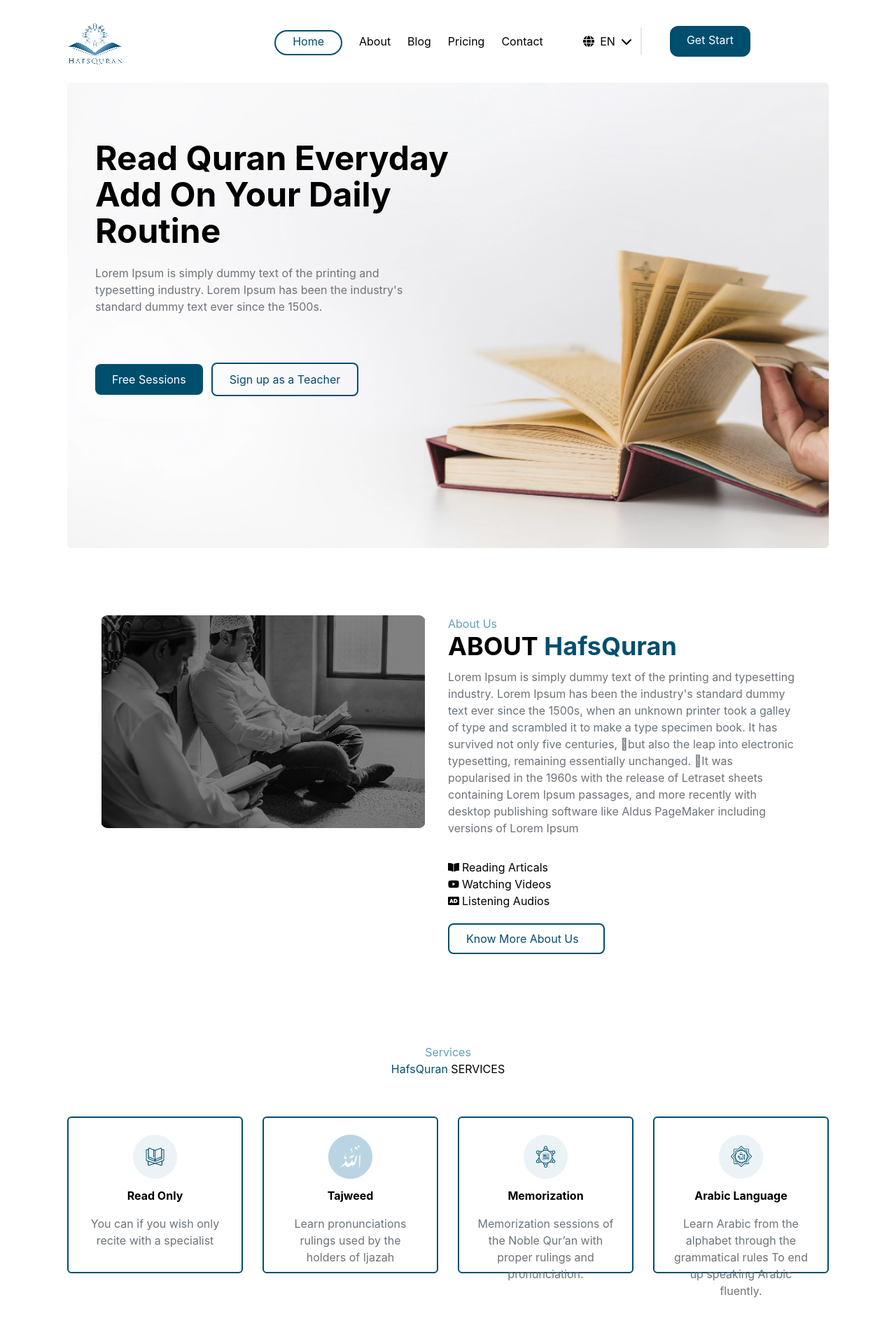
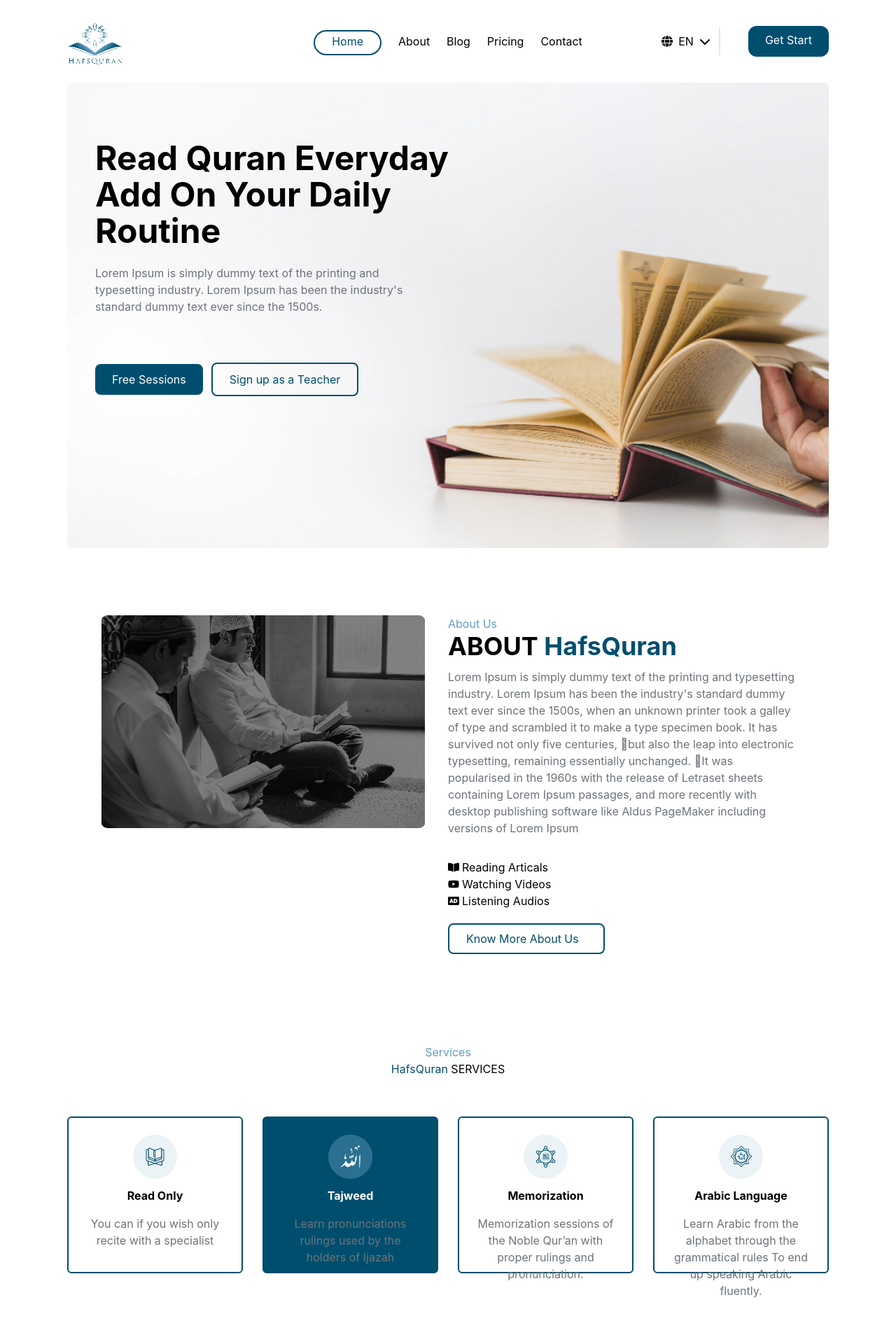
Before and after one commit to AhmedRabiea/HafsQuran, a React (Create React App) app: page / in a window 1280 px wide. Shown: the top 1920 px of the page at 70% size. Built offline with nearby package versions, Linux system fonts and the light colour scheme.

Commit message:
my changes

```diff
--- a/package.json
+++ b/package.json
@@ -12,6 +12,7 @@
     "@testing-library/react": "^13.4.0",
     "@testing-library/user-event": "^13.5.0",
     "babel-plugin-macros": "^3.1.0",
+    "clsx": "^1.2.1",
     "react": "^18.2.0",
     "react-dom": "^18.2.0",
     "react-icons": "^4.10.1",
--- a/src/components/BlogsCards.jsx
+++ b/src/components/BlogsCards.jsx
@@ -1,4 +1,11 @@
 import React from "react";
+
+import {
+  FaArrowCircleLeft,
+  FaArrowCircleRight,
+  FaArrowRight,
+  FaCheckCircle,
+} from "react-icons/fa";
 
 import rate from "../assets/imgs/blogsicon.png";
 
@@ -19,9 +26,10 @@
         <p className="text-blogsparagraph">{props.desc}</p>
       </div>
       <footer className="mt-5 text-sm flex justify-between">
-        <a href="#" className="text-homeItem">
-          Read More
-        </a>
+        <div className="flex items-center text-homeItem">
+          <a href="#">Read More</a>
+          <FaArrowRight className="pl-1" />
+        </div>
         <img src={rate} alt="rate" />
       </footer>
     </div>
--- a/src/components/Navbar.jsx
+++ b/src/components/Navbar.jsx
@@ -5,7 +5,7 @@
 
 const Navbar = () => {
   return (
-    <nav className="relative container mt-6 w-full">
+    <nav className="relative mt-6 w-full">
       {/* flex container */}
       <div className="flex items-center justify-between">
         {/* logo */}
--- a/src/components/ServicesCards.jsx
+++ b/src/components/ServicesCards.jsx
@@ -1,9 +1,13 @@
+import clsx from "clsx";
 import React from "react";
 
 const ServicesCards = (props) => {
   return (
     <div
-      className="w-1/4 h-56 border-2 border-homeItem rounded-md bg-white p-6"
+      className={clsx(
+        "w-1/4 h-56 border-2 border-homeItem rounded-md p-6",
+        props.active ? "bg-homeItem text-white" : "bg-white"
+      )}
       id="servicesCard"
     >
       <img src={props.logo} alt="ReadOnly" className="mx-auto" />
--- a/src/components/ServicesData.jsx
+++ b/src/components/ServicesData.jsx
@@ -43,13 +43,14 @@
         </h1>
       </div>
       <div className="flex gap-7 mt-14">
-        {services.map((items) => (
+        {services.map((items, idx) => (
           <ServicesCards
             key={items.id}
             item={items}
             title={items.title}
             logo={items.logo}
             desc={items.desc}
+            active={idx === 1}
           />
         ))}
       </div>
--- a/src/components/Teachers.jsx
+++ b/src/components/Teachers.jsx
@@ -5,7 +5,6 @@
   FaArrowCircleLeft,
   FaArrowCircleRight,
   FaCheckCircle,
-  FaRegCheckCircle,
 } from "react-icons/fa";
 
 const Teachers = () => {
```
Also changed, not shown: 1 other file (tests, documents, lock files or other folders).
